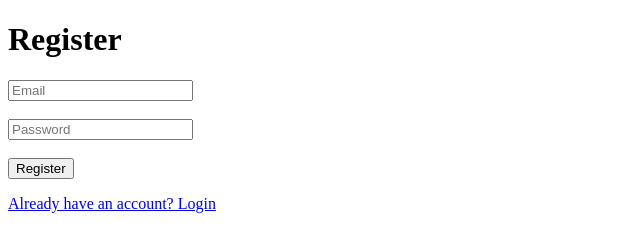
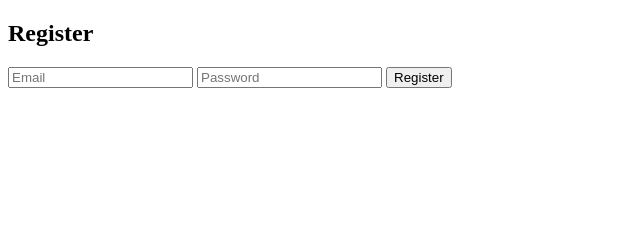
Before and after one commit to CharlieDav06/homefinder, a plain HTML site: page client/register.html in a window 1280 px wide. Shown: the whole page, without its empty margins (0-640 px from the left). Drawn offline with Linux system fonts and the light colour scheme.

Commit message:
Update register.html

```diff
--- a/client/register.html
+++ b/client/register.html
@@ -5,21 +5,15 @@
 </head>
 <body>
 
-    <h1>Register</h1>
+<h2>Register</h2>
 
-    <input type="email" id="email" placeholder="Email">
-    <br><br>
+<input id="email" type="email" placeholder="Email">
+<input id="password" type="password" placeholder="Password">
 
-    <input type="password" id="password" placeholder="Password">
-    <br><br>
+<button id="registerBtn">Register</button>
 
-    <button onclick="registerUser()">Register</button>
+<p id="msg"></p>
 
-    <p id="message"></p>
-
-    <a href="/login">Already have an account? Login</a>
-
-    <script src="/client/script.js"></script>
-
+<script src="/client/script.js"></script>
 </body>
 </html>
```
